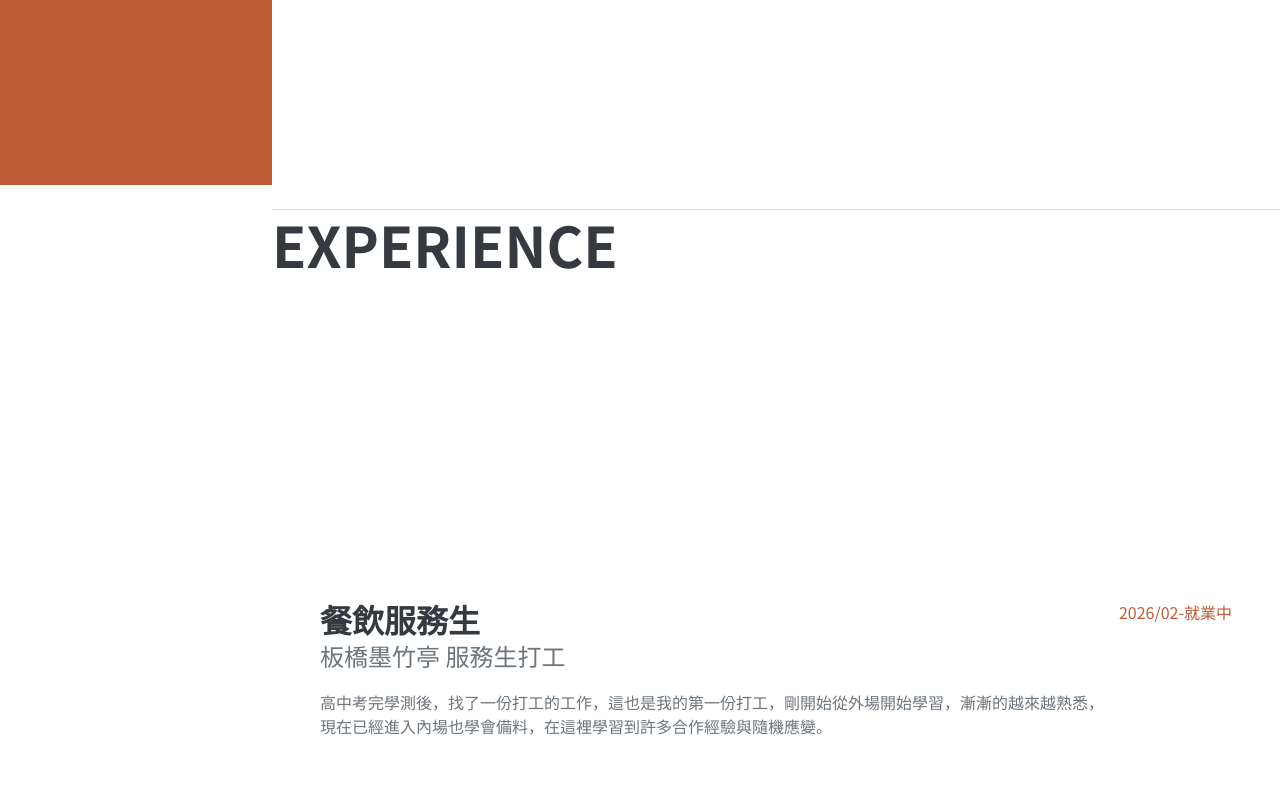
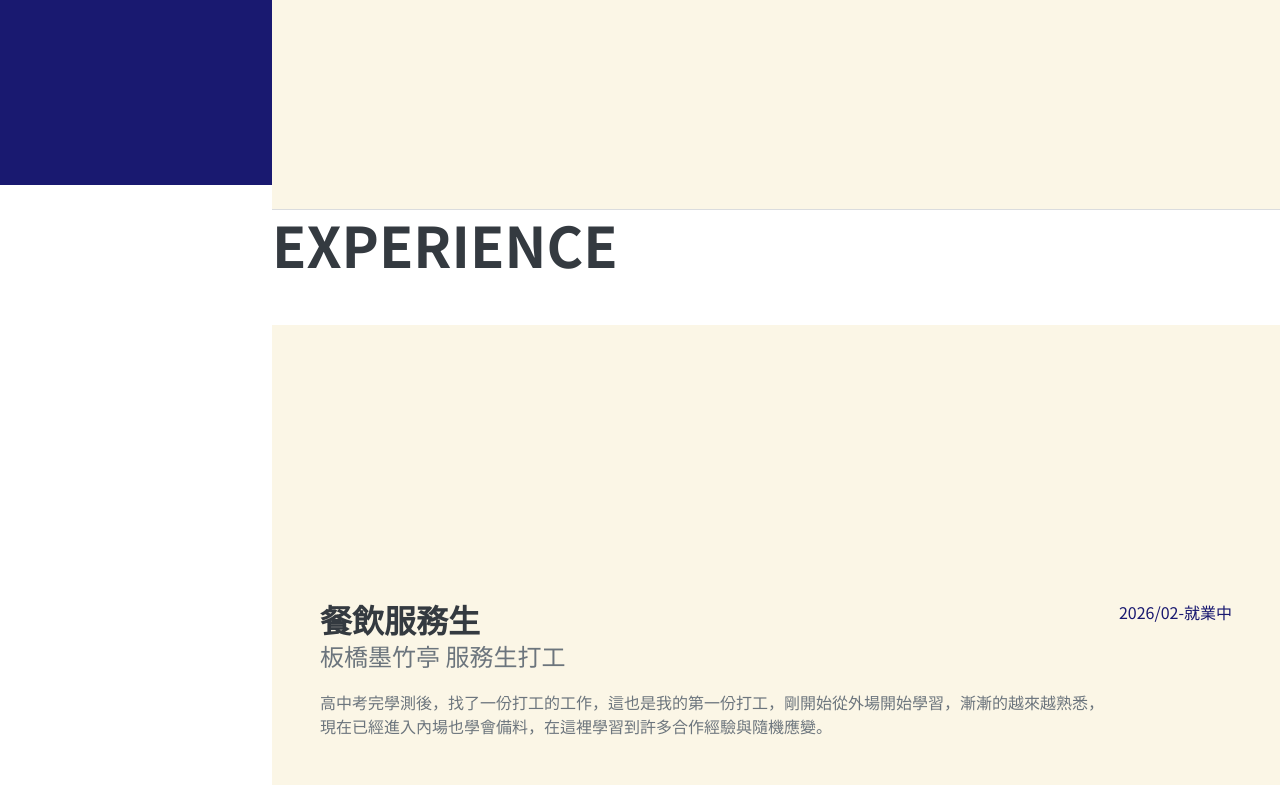
Before and after one commit to a115040047-cloud/a115040047-cloud.github.io, a plain HTML site: page index.html in a window 1280 px wide. Shown: the part 615-1400 px from the top of the page. Drawn offline with nearby package versions, Linux system fonts and the light colour scheme; a web font is replaced by a local one.

Commit message:
Update mystyles.css

```diff
--- a/css/mystyles.css
+++ b/css/mystyles.css
@@ -13,3 +13,33 @@ text-transform: none; /* 關鍵：取消 Bootstrap 預設強制英
 h2 {
 text-transform: uppercase;
 }
+/* ===================================================
+2. 全站主題⾊彩客製化 (覆蓋 CSS 變數)
+=================================================== */
+/* :root 代表 HTML ⽂件的根元素 (<html>) */
+:root {
+/* 覆蓋 Bootstrap 預設主⾊ (--bs-primary-rgb) 的 RGB 數值
+*/
+/* 範例⽰範：設定為⾼質感「深⼤海藍」 (RGB: 200, 150, 110)
+*/
+--bs-primary-rgb: 25, 25, 112;
+/* (可選) 同步統⼀超連結與滑⿏懸停顏⾊ */
+--bs-link-color: rgb(103, 14, 14);
+--bs-link-hover-color: rgb(162, 131, 167);
+}
+/* 同步修改社群圖⽰按鈕 Hover 時的背景⾊彩 */
+.social-icons .social-icon:hover {
+background-color: rgb(201, 145, 188);
+}
+/* ===================================================
+3. 履歷內容區塊背景與邊界優化
+=================================================== */
+/* 選取所有 .resume-section 履歷區塊 */
+.resume-section {
+/* 設定柔和的淡乳⽩⾊或淡⿈⾊背景 (RGB: 255, 248, 220) */
+background-color: rgb(251, 246, 230);
+/* (可選) 加⼊牆⾯/紙張紋理背景圖 (圖⽚路徑相對於 mystyles.
+css 檔案) */
+/* background-image: url('../assets/img/white-wall-3-2.
+png'); */
+}
```
